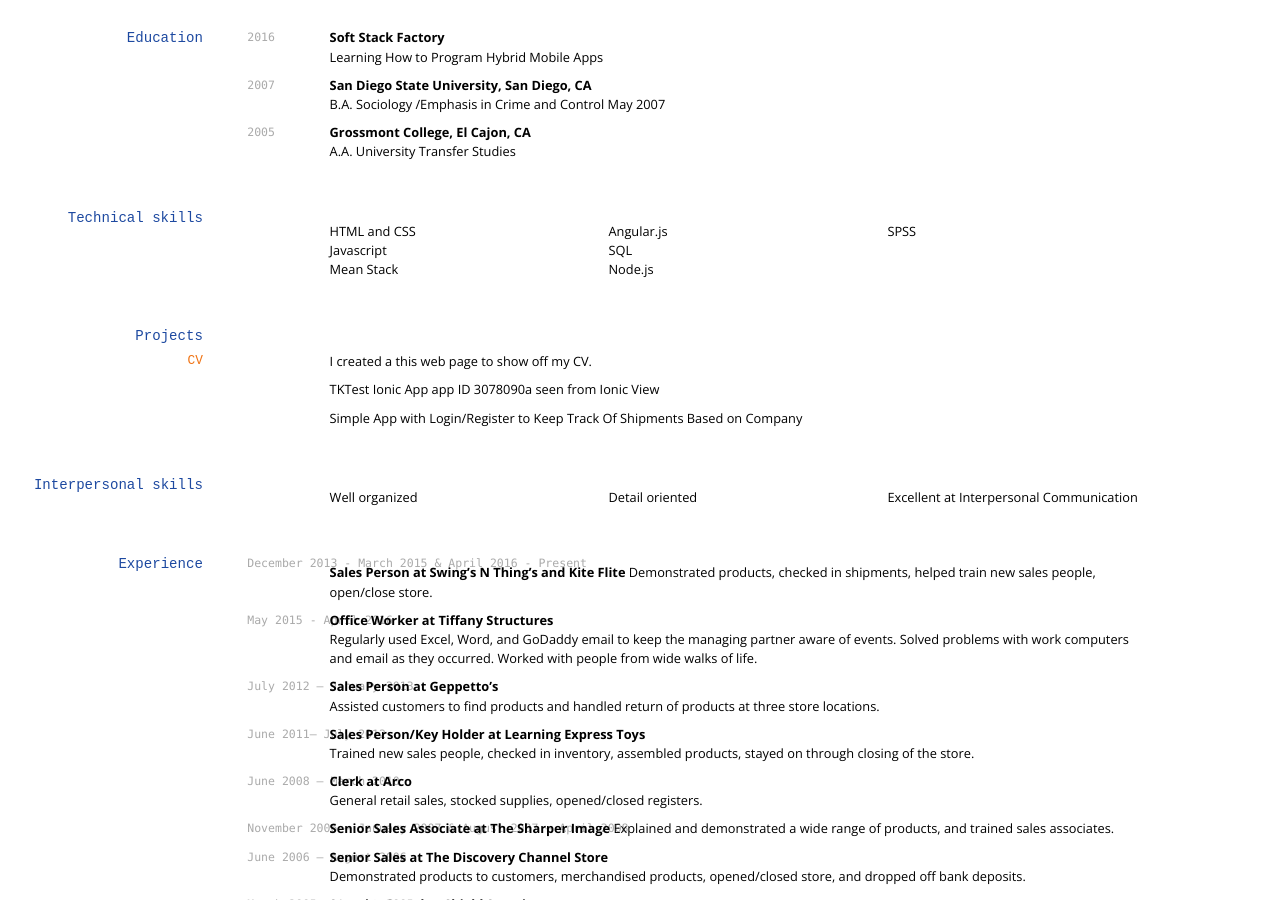
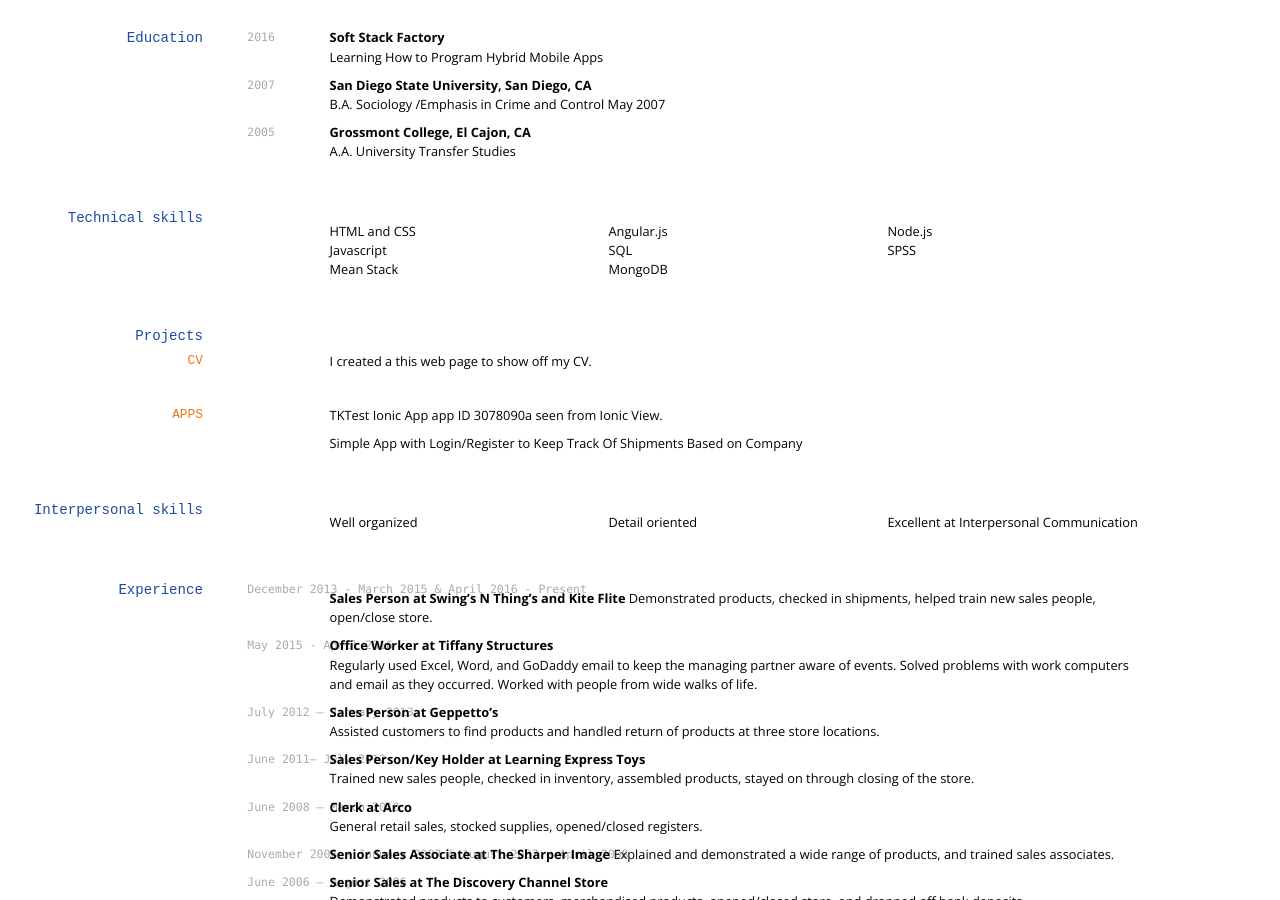
Before and after one commit to bdowlatshahiessf/bdowlatshahiessf.github.io, a Jekyll site: the page built from index.md, in a window 1280 px wide and 900 px high, scrolled down 335 px. Built offline with Jekyll 4.4.1, drawn with Linux system fonts in a browser that asks for light colours; nearby versions of some CDN libraries.

Commit message:
Update index.md

```diff
--- a/index.md
+++ b/index.md
@@ -46,6 +46,7 @@ A.A. University Transfer Studies
 * Mean Stack
 * Angular.js
 * SQL
+* MongoDB
 * Node.js
 * SPSS
 
@@ -55,7 +56,9 @@ A.A. University Transfer Studies
 
 I created a this web page to show off my CV.
 
-TKTest Ionic App app ID 3078090a seen from Ionic View
+### APPS
+
+TKTest Ionic App app ID 3078090a seen from Ionic View.
 
 Simple App with Login/Register to Keep Track Of Shipments Based on Company
 
```
